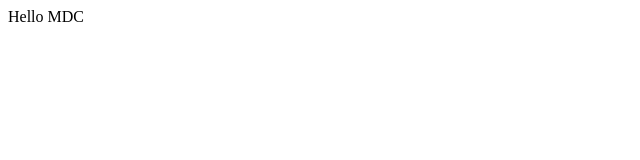
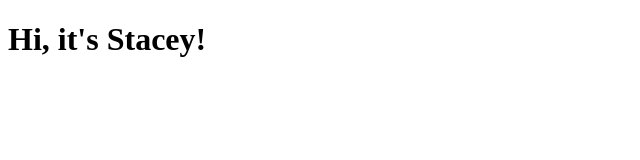
Before and after one commit to ernestofreyreg/git-web-instagram, a plain HTML site: page index.html in a window 1280 px wide. Shown: the whole page, without its empty margins (0-640 px from the left). Drawn offline with Linux system fonts and the light colour scheme.

Commit message:
Stacey Page

```diff
--- a/index.html
+++ b/index.html
@@ -4,9 +4,9 @@
     <meta charset="UTF-8" />
     <meta http-equiv="X-UA-Compatible" content="IE=edge" />
     <meta name="viewport" content="width=device-width, initial-scale=1.0" />
-    <title>Document</title>
+    <title>Stacey S.</title>
   </head>
   <body>
-    Hello MDC
+    <h1>Hi, it's Stacey!</h1>
   </body>
 </html>
```
